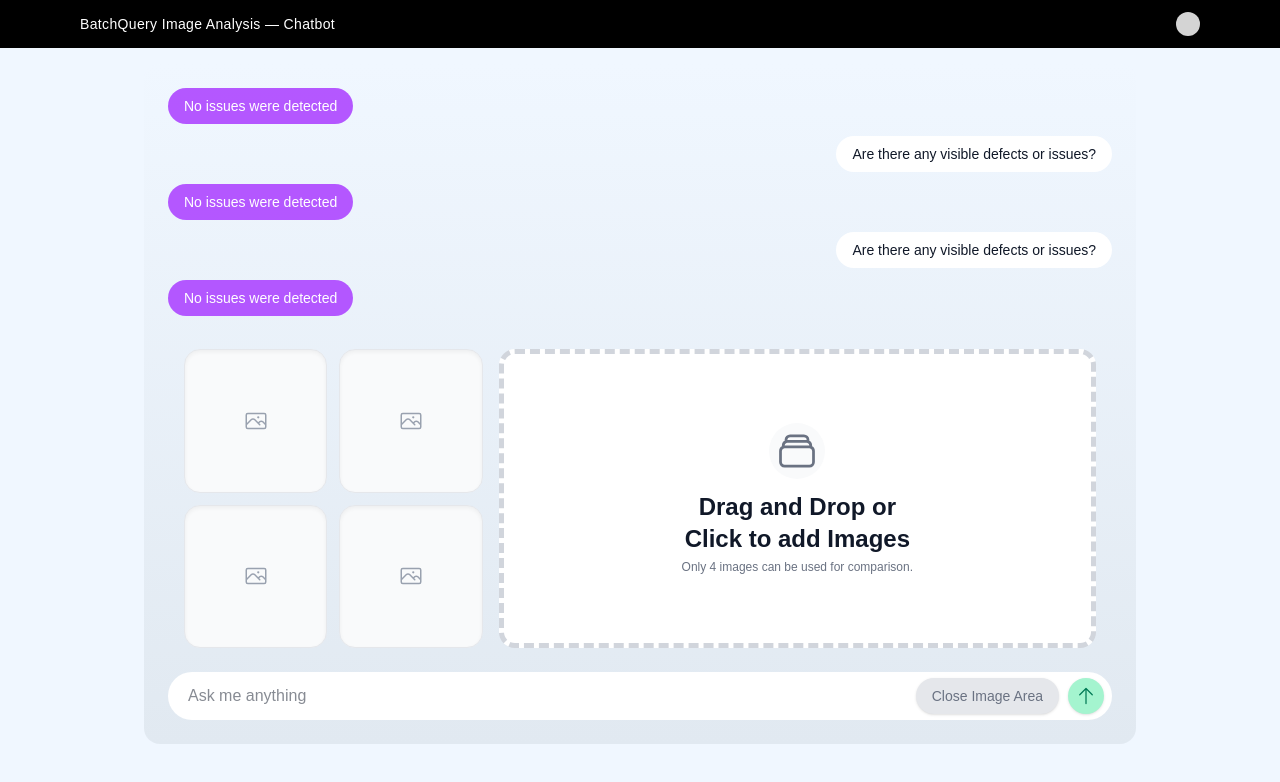
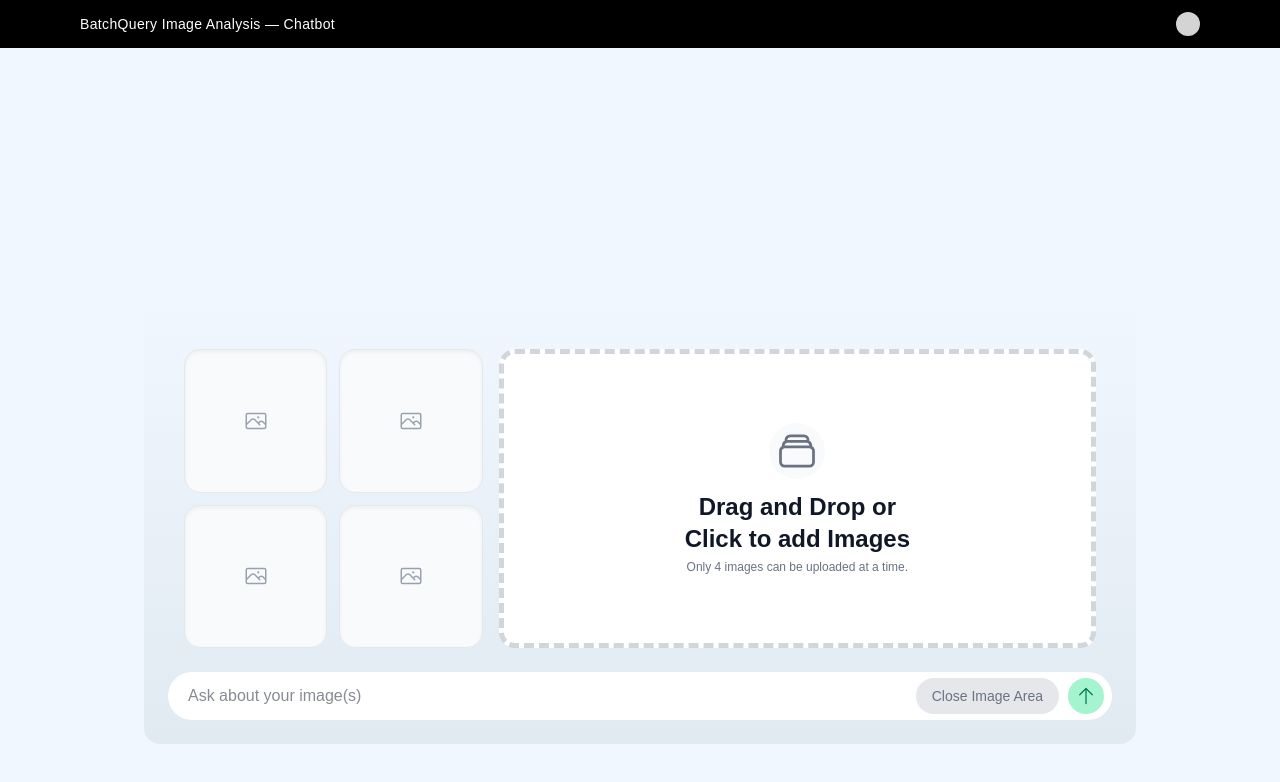
Before and after one commit to dmanzer2/chatbot-assignment-dmanzer, a Next.js app: page /chatbot in a window 1280 px wide. Shown: the top 782 px of the page. Built offline with nearby package versions, Linux system fonts and the light colour scheme.

Commit message:
Mock data and API capability

```diff
--- a/src/app/chatbot/page.tsx
+++ b/src/app/chatbot/page.tsx
@@ -1,5 +1,5 @@
 "use client";
-import { useId, useRef, useState } from "react";
+import { useId, useRef, useState, useEffect } from "react";
 import { ArrowUpIcon, XMarkIcon } from "@heroicons/react/24/solid";
 import { RectangleStackIcon, PhotoIcon } from "@heroicons/react/24/outline";
 import Image from "next/image";
@@ -8,13 +8,71 @@ import styles from "./chatbot.module.css";
 const MAX_IMAGES = 4;
 const ACCEPTED_TYPES = ["image/jpeg", "image/png", "image/webp", "image/gif", "image/svg+xml"];
 
+// --- API Call for Image Analysis ---
+// eslint-disable-next-line @typescript-eslint/no-unused-vars
+async function analyzeImages(question: string, imageFiles: File[]): Promise<string[]> {
+	const formData = new FormData();
+	formData.append("question", question);
+	imageFiles.forEach((file: File) => formData.append("images", file));
+	const res = await fetch("/api/analyze-images", {
+		method: "POST",
+		body: formData,
+	});
+	if (!res.ok) {
+		const error = await res.json();
+		throw new Error(error?.error || "Server error");
+	}
+	const data = await res.json();
+	return data.results?.map((r: { response: string }) => r.response) || [];
+}
+
+// Demo mock Q&A pairs
+const MOCK_QA: { q: string; a: string }[] = [
+  {
+    q: "Are there any visible defects or issues?",
+    a: "No visible defects detected in any of the images.",
+  },
+  {
+    q: "Is these images of a used product or new?",
+    a: "All images appear to show new products.",
+  },
+  {
+    q: "How many books are on this image?",
+    a: "There are no books detected in any of the images."
+  }
+  // Add more mock Q&A pairs as needed
+];
+
 export default function ChatbotImageAnalysis() {
+  const chatAreaRef = useRef<HTMLDivElement>(null);
   const titleId = useId();
   const dropId = useId();
   const [imageAreaOpen, setImageAreaOpen] = useState(true);
-	const [images, setImages] = useState<Array<{ url: string; file: File }>>([]);
+  // Store only File objects in state, generate preview URLs on client
+  const [images, setImages] = useState<Array<File>>([]);
+  const [previewUrls, setPreviewUrls] = useState<string[]>([]);
   const [error, setError] = useState<string>("");
+  // Automatically clear error after 10 seconds
+  useEffect(() => {
+    if (error) {
+      const timer = setTimeout(() => setError("") , 10000);
+      return () => clearTimeout(timer);
+    }
+  }, [error]);
   const fileInputRef = useRef<HTMLInputElement>(null);
+
+  // Chat bubbles state
+  const [chat, setChat] = useState<Array<{ role: "user"|"assistant"; text: string }>>([]);
+  // Scroll chat area to bottom when chat updates
+  useEffect(() => {
+    if (chatAreaRef.current) {
+      chatAreaRef.current.scrollTop = chatAreaRef.current.scrollHeight;
+    }
+  }, [chat]);
+  const [inputValue, setInputValue] = useState("");
+  const [loading, setLoading] = useState(false);
+
+  // ...existing logic for processFiles, handleAsk, handleRemoveImage, etc...
 
   // --- Image Uploader Logic ---
 
@@ -35,38 +93,78 @@ export default function ChatbotImageAnalysis() {
   };
 
   // Processes selected or dropped files: validates, updates state, and handles errors
-		const processFiles = (files: File[]) => {
-			const newImages = [...images]; // Start with current images
+  const processFiles = async (files: File[]) => {
+    const newImages: Array<File> = [...images];
     let localError = "";
     for (const file of files) {
-				// Enforce max image count
       if (newImages.length >= MAX_IMAGES) {
         localError = `You can only upload up to ${MAX_IMAGES} images.`;
         break;
       }
-				// Enforce accepted file types
       if (!ACCEPTED_TYPES.includes(file.type)) {
         localError = "Unsupported file type.";
         break;
       }
-				// Add valid image to state (URL for preview, File for future upload)
-				newImages.push({ url: URL.createObjectURL(file), file });
+      // Check for duplicates by name, size, lastModified
+      const isDuplicate = newImages.some(img =>
+        img.name === file.name &&
+        img.size === file.size &&
+        img.lastModified === file.lastModified
+      );
+      if (isDuplicate) {
+        localError = "Duplicate image detected. Please select different images.";
+        break;
       }
-			setError(localError); // Show error if any
-			setImages(newImages); // Update image previews
+      newImages.push(file);
+    }
+    setError(localError);
+    setImages(localError ? images : newImages);
+  };
+
+  // Handles user question submission
+  const handleAsk = async (question: string, imageFiles: File[]) => {
+    if (imageFiles.length < 1 || imageFiles.length > 4) {
+      setError("Please upload 1-4 images to analyze. For comparison, use 2-4 images.");
+      return;
+    }
+    setChat((prev) => [...prev, { role: "user", text: question }]);
+    setLoading(true);
+    setChat((prev) => [...prev, { role: "assistant", text: "Analyzing images..." }]);
+    setTimeout(() => {
+      setChat((prev) => {
+        const updated = prev.slice(0, -1);
+        // Find mock answer for question
+        const mock = MOCK_QA.find(qapair => qapair.q.toLowerCase() === question.toLowerCase());
+        if (mock) {
+          updated.push({ role: "assistant", text: mock.a });
+        } else {
+          updated.push({ role: "assistant", text: "Mock LLM response: Images analyzed successfully." });
+        }
+        return updated;
+      });
+      setLoading(false);
+    }, 800); // Simulate network delay
   };
 
   // Removes an image from the preview grid and state
   const handleRemoveImage = (idx: number) => {
     setImages(prev => {
       const updated = [...prev];
-				// Revoke object URL to free memory
-				URL.revokeObjectURL(updated[idx].url);
       updated.splice(idx, 1);
       return updated;
     });
-			setError(""); // Clear any error
+    setError("");
   };
+  // Generate preview URLs only on client when images change
+  useEffect(() => {
+    // Generate new preview URLs
+    const newPreviewUrls = images.map(file => URL.createObjectURL(file));
+    setPreviewUrls(newPreviewUrls);
+    // Cleanup only new URLs on unmount or images change
+    return () => {
+      newPreviewUrls.forEach(url => URL.revokeObjectURL(url));
+    };
+  }, [images]);
 
   // Triggers the hidden file input when dropzone is clicked
   const handleClickDropzone = () => {
@@ -95,20 +193,15 @@ export default function ChatbotImageAnalysis() {
 					{/* Chat and image area wrapper */}
 					<div className="flex flex-col flex-1 min-h-0">
             {/* Chat area - always scrollable, flex-1 */}
-						<div className={`flex flex-col gap-3 flex-1 overflow-y-auto ${styles.chatScroll} bg-transparent`}>
-							{/* Assistant result pill (static placeholder) */}
-							<div className="w-fit rounded-full bg-purple-500/90 px-4 py-2 text-sm text-white">No issues were detected</div>
-							{/* User prompt bubble (static placeholder) */}
-							<div className="w-fit self-end rounded-full bg-white px-4 py-2 text-sm">Are there any visible defects or issues?</div>
-							{/* Add more bubbles here to test scroll */}
-							<div className="w-fit rounded-full bg-purple-500/90 px-4 py-2 text-sm text-white">No issues were detected</div>
-							<div className="w-fit self-end rounded-full bg-white px-4 py-2 text-sm">Are there any visible defects or issues?</div>
-							<div className="w-fit rounded-full bg-purple-500/90 px-4 py-2 text-sm text-white">No issues were detected</div>
-							<div className="w-fit self-end rounded-full bg-white px-4 py-2 text-sm">Are there any visible defects or issues?</div>
-							{/* Assistant result pill (static placeholder) */}
-							<div className="w-fit rounded-full bg-purple-500/90 px-4 py-2 text-sm text-white">No issues were detected</div>
-							{/* User prompt bubble (static placeholder) */}
-							<div className="w-fit self-end rounded-full bg-white px-4 py-2 text-sm">Are there any visible defects or issues?</div>
+            <div ref={chatAreaRef} className={`flex flex-col gap-3 flex-1 overflow-y-auto ${styles.chatScroll} bg-transparent`}>
+              {chat.map((bubble, idx) => (
+                <div
+                  key={idx}
+                  className={`w-fit rounded-full px-4 py-2 text-sm ${bubble.role === "assistant" ? "bg-purple-500/90 text-white" : "bg-white self-end"}`}
+                >
+                  {bubble.text}
+                </div>
+              ))}
             </div>
 
 						{/* Image area - collapsible */}
@@ -123,10 +216,10 @@ export default function ChatbotImageAnalysis() {
 												className="relative aspect-square rounded-2xl border border-gray-200 bg-gray-50 shadow-inner group"
 											>
 												{/* If image exists, show preview, else show placeholder */}
-												{images[i] ? (
+                        {previewUrls[i] ? (
                           <>
                             <Image
-															src={images[i].url}
+                              src={previewUrls[i]}
                               alt={`preview-${i}`}
                               fill
                               sizes="(max-width: 768px) 100vw, 33vw"
@@ -163,7 +256,7 @@ export default function ChatbotImageAnalysis() {
 											<RectangleStackIcon className="h-11 w-11 text-gray-500" />
 										</div>
 										<h3 id={dropId} className="text-2xl font-semibold text-gray-900">Drag and Drop or<br/>Click to add Images</h3>
-										<p className="mt-1 text-xs text-gray-500">Only 4 images can be used for comparison.</p>
+										<p className="mt-1 text-xs text-gray-500">Only 4 images can be uploaded at a time.</p>
 										<input
 											ref={fileInputRef}
 											type="file"
@@ -181,20 +274,32 @@ export default function ChatbotImageAnalysis() {
 					</div>
 
 					{/* Composer with expand/collapse button */}
-					<form className="mt-6 flex items-center gap-2">
+          <form
+            className="mt-6 flex items-center gap-2"
+            onSubmit={e => {
+              e.preventDefault();
+              if (inputValue.trim() && images.length >= 1 && images.length <= 4 && !loading) {
+                handleAsk(inputValue.trim(), images);
+                setInputValue("");
+              }
+            }}
+          >
             <label htmlFor="ask" className="sr-only">Ask about your images</label>
             <div className="relative flex-1">
               <input
                 id="ask"
                 type="text"
-								placeholder="Ask me anything"
+                placeholder="Ask about your image(s)"
                 className="w-full rounded-full bg-white px-5 py-3 pr-14 text-md outline-none focus:ring-2 focus:ring-purple-700"
+                value={inputValue}
+                onChange={e => setInputValue(e.target.value)}
+                disabled={loading}
               />
               <div className="absolute right-[53px] top-1/2 -translate-y-1/2">
                 <button
                   type="button"
                   aria-label="Toggle image area"
-                  className="rounded-full bg-gray-200 px-4 py-2 text-sm font-medium text-gray-500 shadow hover:bg-gray-300 active:scale-95 transition cursor-pointer relative group"
+                  className="rounded-full bg-gray-200 px-4 py-2 text-sm font-medium text-gray-500 hover:bg-gray-300 active:scale-95 transition cursor-pointer relative group"
                   onClick={() => setImageAreaOpen((open) => !open)}
                 >
                   {imageAreaOpen ? "Close Image Area" : "Open Image Area"}
@@ -205,9 +310,10 @@ export default function ChatbotImageAnalysis() {
               </div>
               <div className="absolute right-2 top-1/2 -translate-y-1/2">
                 <button
-                  type="button"
+                  type="submit"
                   aria-label="Send"
-                  className="rounded-full bg-emerald-200 p-2 shadow hover:bg-emerald-300 active:scale-95 cursor-pointer relative group"
+                  className="rounded-full bg-emerald-200 p-2 hover:bg-emerald-300 active:scale-95 cursor-pointer relative group"
+                  disabled={loading || !inputValue.trim() || images.length < 2 || images.length > 4}
                 >
                   <ArrowUpIcon className="h-5 w-5 text-emerald-700" />
                   <span className="absolute left-1/2 -translate-x-1/2 -top-8 z-20 whitespace-nowrap bg-black text-white text-xs rounded-lg px-3 py-1 opacity-0 group-hover:opacity-100 transition duration-200 shadow-lg pointer-events-none">
```
Lines whose indentation alone changed are shown as unchanged.
